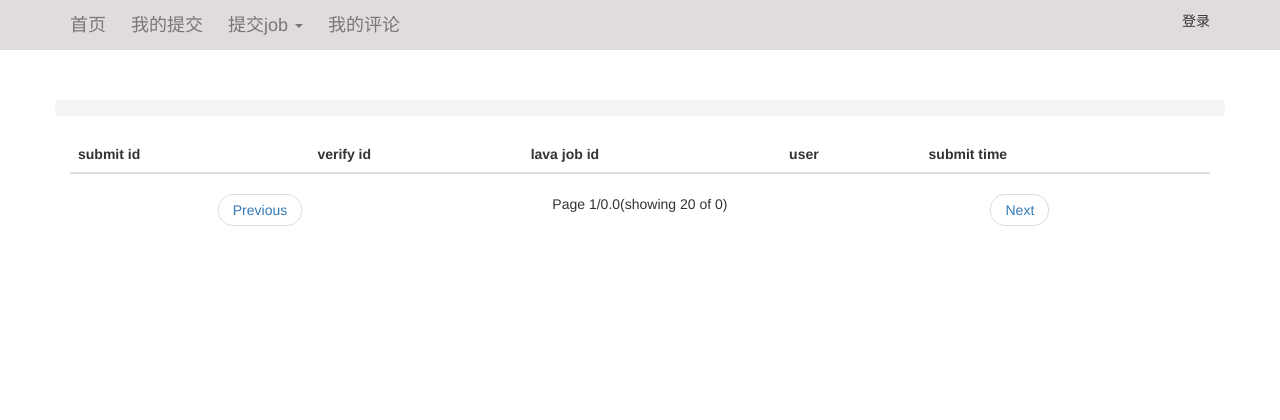
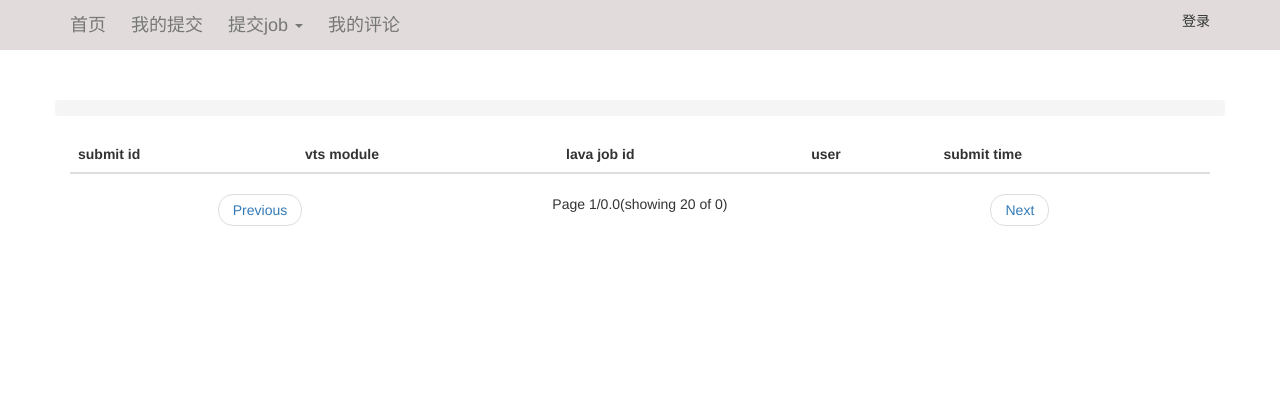
Before and after one commit to fositebula/docker_django_nginx, a Django app: page / in a window 1280 px wide. Shown: the top 420 px of the page. Run offline with Django 3.2, Linux system fonts and the light colour scheme; data that the repository does not hold is empty; parts of the project's set-up code (start-up, migrations or seed data) failed here and were passed over; some libraries are stand-ins or nearby versions.

Commit message:
修改joblist显示信息为vts模块名称

```diff
--- a/vts_test/vts_squad/templates/job_list.html
+++ b/vts_test/vts_squad/templates/job_list.html
@@ -19,7 +19,7 @@
                 submit id
             </th>
             <th>
-                verify id
+                vts module
             </th>
             <th>
                 lava job id
@@ -36,7 +36,7 @@
         {% for job in jobs %}
             <tr>
                 <td>{{ job.id }}</td>
-                <td><a href="{% url 'job_info_detail' job.id %}" >{{ job.jenkins_build_num |cut:"['"|cut:"']" }}</a></td>
+                <td><a href="{% url 'job_info_detail' job.id %}" >{{ job.vts_module }}</a></td>
                 <td>{{ job.get_lava_job_id }}</td>
 
                 <td>{{ job.user }}</td>
```
